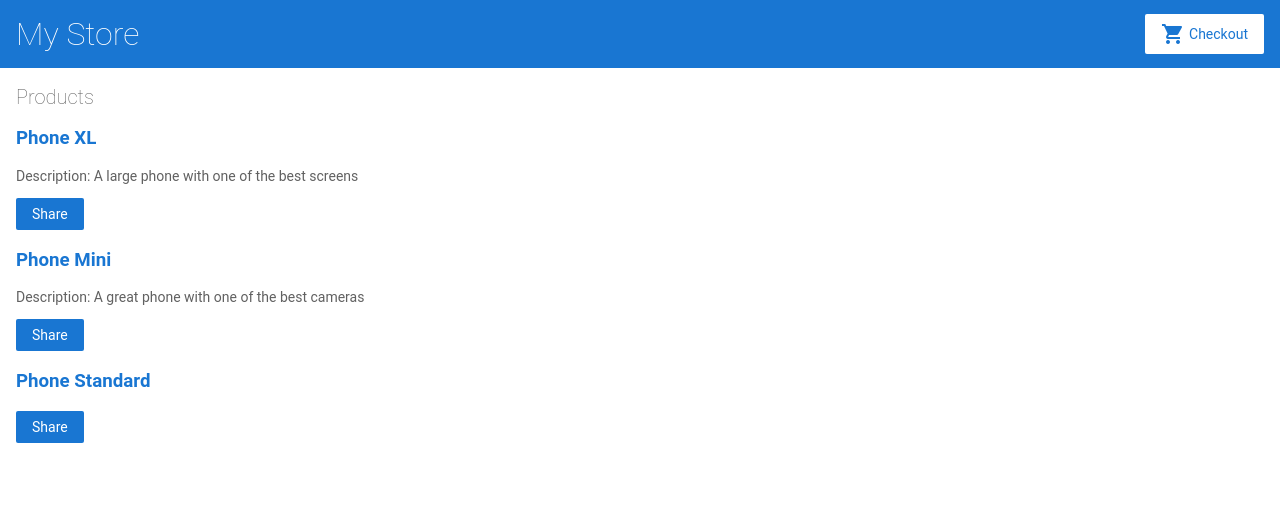
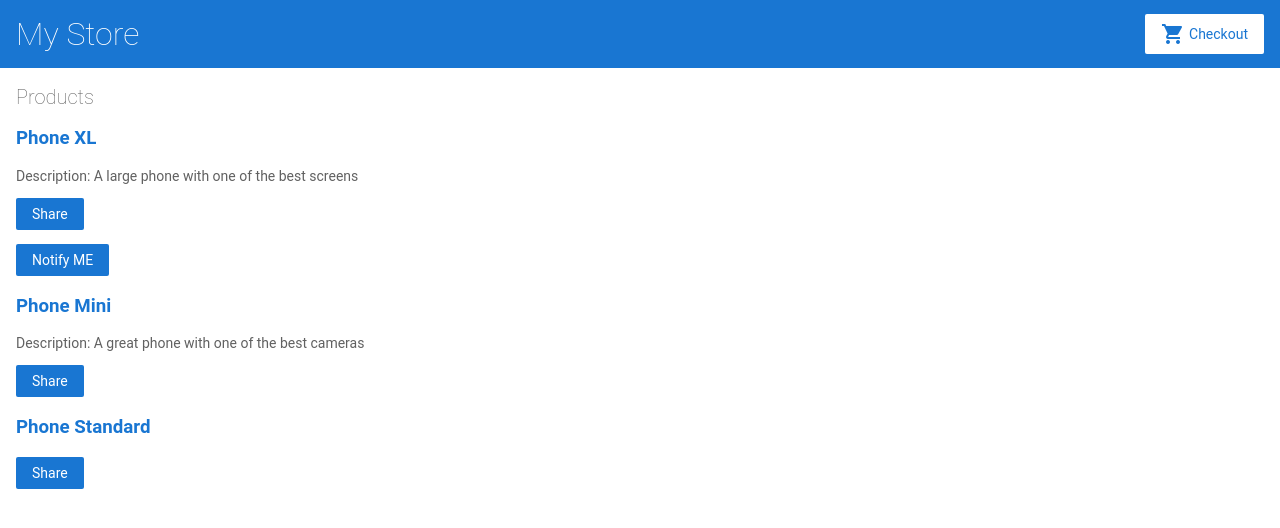
Before and after one commit to lit-john/lit-wdf-2000-angular-store-tutorial, an Angular app: page / in a window 1280 px wide. Shown: the top 528 px of the page. Built offline with nearby package versions, Linux system fonts and the light colour scheme.

Commit message:
Completed the product alerts component

```diff
--- a/src/app/product-alerts/product-alerts.component.html
+++ b/src/app/product-alerts/product-alerts.component.html
@@ -1,3 +1,3 @@
 <p *ngIf="product.price > 700">
-  <button>Notify ME</button>
+  <button (click)="notify.emit()">Notify ME</button>
 </p>
--- a/src/app/product-list/product-list.component.html
+++ b/src/app/product-list/product-list.component.html
@@ -19,10 +19,15 @@
     Description: {{ product.description }}
   </p>
 
-<!-- An example of event binding ( ) -->
+  <!-- An example of event binding ( ) -->
   <button (click)="share()">
     Share
   </button>
+
+  <!-- An example of embedding a component within another component. The
+  app-product-alerts conponent is now a shild of the app-product-list component. We are also using property binding to pass the current product as input to the child comnponent. -->
+  <app-product-alerts [product]="product" (notify)="onNotify()">
+  </app-product-alerts>
 </div>
 
 <!-- Copyright Google LLC. All Rights Reserved. Use of this source code is governed by an MIT-style license that
--- a/src/app/product-list/product-list.component.ts
+++ b/src/app/product-list/product-list.component.ts
@@ -13,6 +13,10 @@ export class ProductListComponent {
   share() {
     window.alert('The product has been shared!');
   }
+
+  onNotify() {
+    window.alert('You will be notified when the product goes on sale');
+  }
 }
 
 
```
Also changed, not shown: src/app/product-alerts/product-alerts.component.ts (+12 -1 lines).
